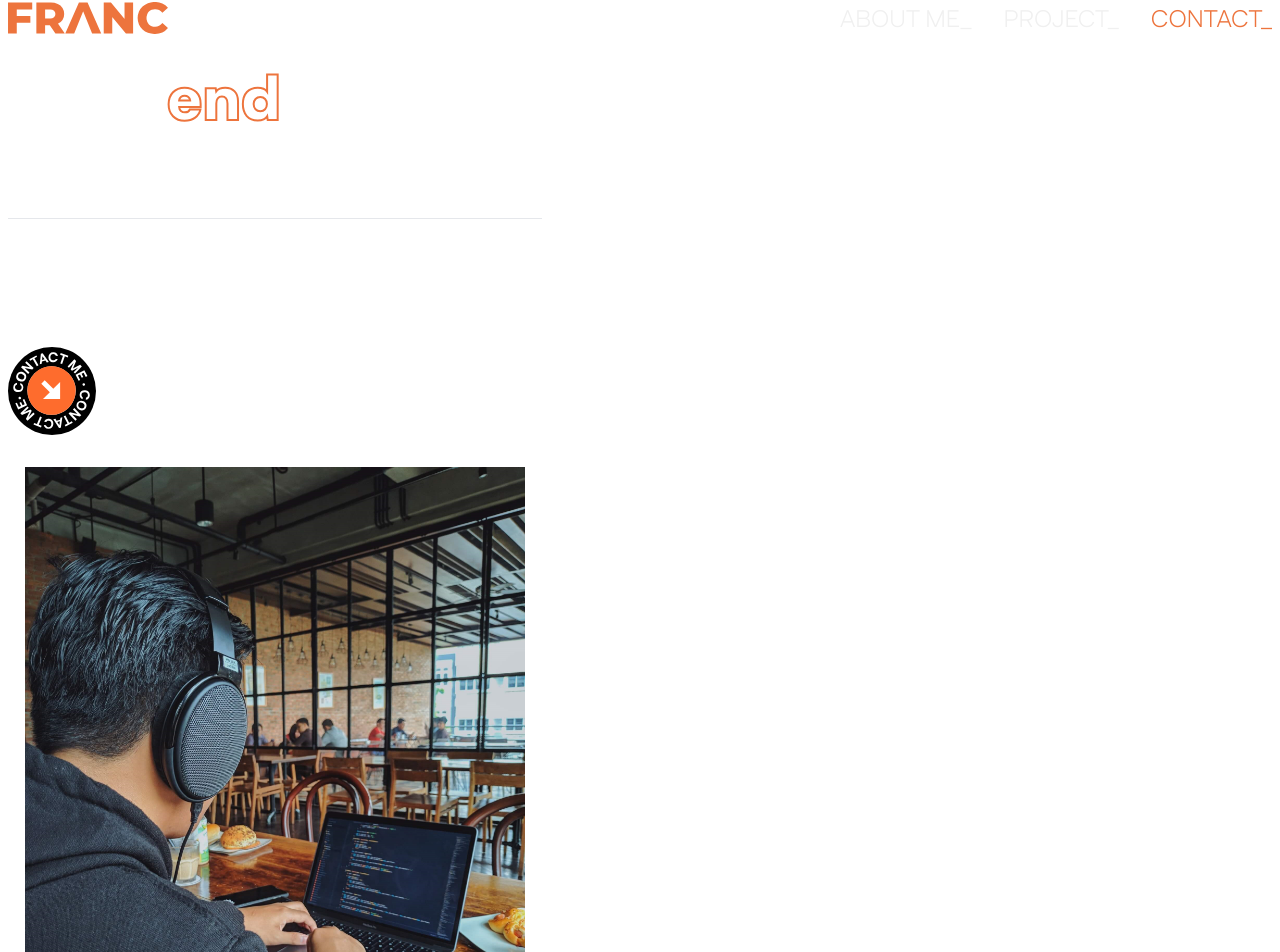
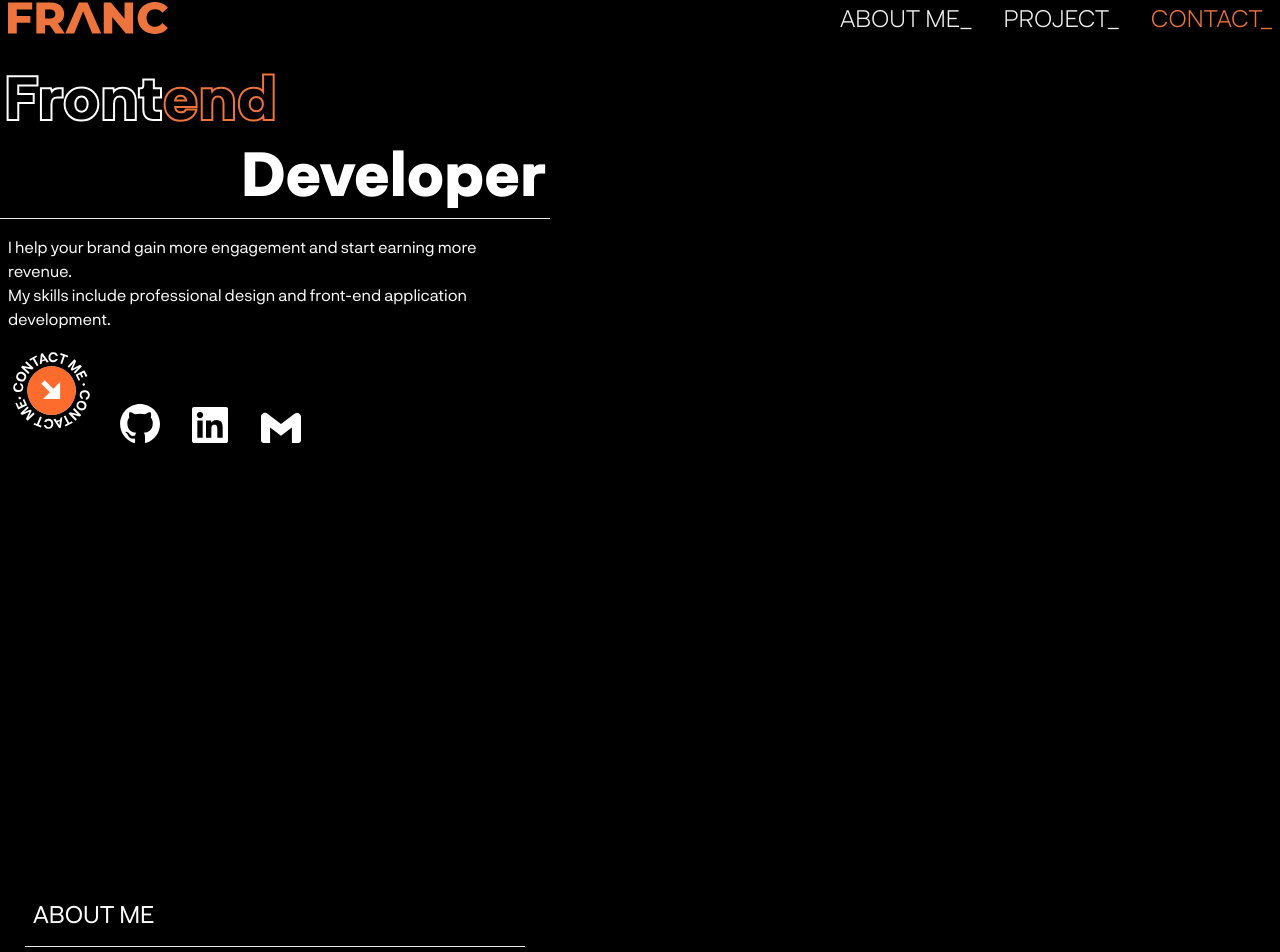
Before and after one commit to DrHeinz11/portfolio-ts, a React (Vite) app: page / in a window 1280 px wide. Shown: the part 14-966 px from the top of the page. Built offline with nearby package versions, Linux system fonts and the light colour scheme.

Commit message:
[feature] Add header component and fix layout shift

```diff
--- a/src/App.tsx
+++ b/src/App.tsx
@@ -6,7 +6,7 @@ function App() {
   const [navState, setNavState] = useState(false);
   return (
     <>
-      <main className="bg-pattern min-h-screen overflow-hidden">
+      <main className="bg-black min-h-screen overflow-hidden">
         <div className="mx-auto ">
           <Navbar />
           <Home/>
--- a/src/components/Footer/Footer.jsx
+++ b/src/components/Footer/Footer.jsx
@@ -0,0 +1,11 @@
+import React from 'react'
+
+type Props = {}
+
+const Footer = (props: Props) => {
+  return (
+    <div>Footer</div>
+  )
+}
+
+export default Footer
--- a/src/index.css
+++ b/src/index.css
@@ -15,7 +15,13 @@
   -moz-osx-font-smoothing: grayscale;
   -webkit-text-size-adjust: 100%;
 }
-
+.bg-marble {
+  background-color: rgb(0, 0, 0);
+  background-image: url(http://www.zingerbugimages.com/backgrounds/indigo_textured_rock_seamless_pattern.jpg);
+  background-position: top left;
+  background-repeat: repeat;
+  background-attachment: fixed;
+}
 /* .grid__layout {
   display: grid;
   grid-template-columns: repeat(4, 1fr);
--- a/src/pages/Home/Components/About/About.tsx
+++ b/src/pages/Home/Components/About/About.tsx
@@ -0,0 +1,11 @@
+import React from 'react'
+
+type Props = {}
+
+const About = (props: Props) => {
+  return (
+    <div>About</div>
+  )
+}
+
+export default About
--- a/src/pages/Home/Components/About/AboutIcons.tsx
+++ b/src/pages/Home/Components/About/AboutIcons.tsx
@@ -0,0 +1,11 @@
+import React from 'react'
+
+type Props = {}
+
+const AboutIcons = (props: Props) => {
+  return (
+    <div>AboutIcons</div>
+  )
+}
+
+export default AboutIcons
--- a/src/pages/Home/Components/Header/Header.tsx
+++ b/src/pages/Home/Components/Header/Header.tsx
@@ -3,20 +3,24 @@ import HeaderLinks from "./HeaderLinks";
 
 const Header = () => {
   return (
-    <header className="flex justify-center max-w-[550px] min-h-screen mt-4 px-2  gap-8 flex-wrap text-start text-white font-serif font-semibold  ">
-      <div className="flex flex-col w-full gap-4">
-        <h2 className=' font__stroke head__title text-6xl text-start font-extrabold '>
+    <header className="flex justify-center max-w-[550px] min-h-screen mt-4 gap-8 flex-wrap text-start text-white font-serif font-semibold  ">
+      <div className="flex flex-col w-full gap-4 min-h-screen">
+        <h2 className='px-1 font__stroke head__title text-6xl text-start font-extrabold '>
           Front<span className='text-main'>end</span>
         </h2>
-        <h2 className=' sub__title text-end text-6xl'>Developer</h2>
+        <h2 className='px-1 sub__title text-end text-6xl'>Developer</h2>
         <hr />
-        <div className="paragraph font-medium">
+        <div className="paragraph font-medium px-2 ">
           <p>I help your brand gain more engagement and start earning more revenue.</p>
           <p> My skills include professional design and front-end application development.</p>
         </div>
         <HeaderLinks />
       </div>
-      <HeaderFigure />
+      <div className="flex flex-col gap-4 text-start text-white text-serif font-medium text-2xl uppercase">
+        <h3 className='px-2'>About Me</h3>
+        <hr />
+        <HeaderFigure />
+      </div>
     </header>
   );
 };
--- a/src/pages/Home/Components/Header/HeaderFigure.tsx
+++ b/src/pages/Home/Components/Header/HeaderFigure.tsx
@@ -1,12 +1,11 @@
 import mobileImage from '../../../../assets/Hero__img.png'
-import desktopImage from '../../../../assets/Hero__img@x2.png'
 type Props = {}
 
 const HeaderFigure = (props: Props) => {
   return (
-<picture>
-    <img src={mobileImage} alt="figure-portada" />
-</picture>
+    <picture>
+      <img className='aspect-video object-cover object-center' src={mobileImage} alt="figure-portada" />
+    </picture>
   )
 }
 
--- a/src/pages/Home/Components/Header/HeaderLinks.tsx
+++ b/src/pages/Home/Components/Header/HeaderLinks.tsx
@@ -5,7 +5,7 @@ type Props = {}
 
 const HeaderLinks = (props: Props) => {
     return (
-        <div className="flex row gap-4">
+        <div className="flex row gap-4 px-2">
             <Stamp />
             <div className="flex row gap-4 items-end relative top-4 ">
                 <a className='p-2' href="https://github.com/DrHeinz11" rel="noopener noreferrer" target="_blank">
--- a/src/pages/Home/Components/ReleaseProjects/ReleaseCta.tsx
+++ b/src/pages/Home/Components/ReleaseProjects/ReleaseCta.tsx
@@ -0,0 +1,11 @@
+import React from 'react'
+
+type Props = {}
+
+const ReleaseCta = (props: Props) => {
+  return (
+    <div>ReleaseCta</div>
+  )
+}
+
+export default ReleaseCta
--- a/src/pages/Home/Components/ReleaseProjects/ReleaseProjects.tsx
+++ b/src/pages/Home/Components/ReleaseProjects/ReleaseProjects.tsx
@@ -0,0 +1,9 @@
+import React from 'react'
+
+type Props = {}
+
+const ReleaseProjects = (props: Props) => {
+  return (
+    <div>ReleaseProjects</div>
+  )
+}
```
